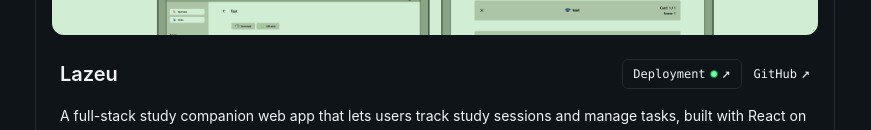
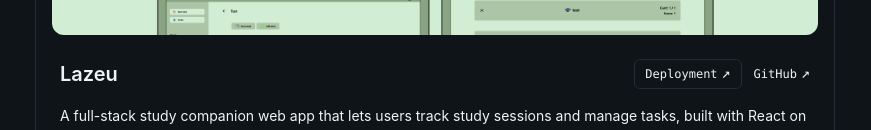
Before and after one commit to Ein-shen/My-porfolio, a React (Vite) app: page /view_projects in a window 1280 px wide. Shown: the part 670-800 px from the top of the page, without its empty margins (205-1076 px from the left). Built offline with nearby package versions, Linux system fonts and the light colour scheme; the HTML template or start-up script is replaced by a standard one.

Commit message:
remove the rgreen ball

```diff
--- a/src/away/View_projects.jsx
+++ b/src/away/View_projects.jsx
@@ -181,7 +181,7 @@ const ProjectCard = ({ project, idx }) => {
                 className="group/live inline-flex items-center gap-1 rounded-md border border-border px-2.5 py-1 font-mono text-xs transition-colors hover:bg-muted"
               >
                 Deployment
-                <span className="h-2 w-2 rounded-full border border-green-700 bg-green-300 transition-colors group-hover/live:border-green-500 group-hover/live:bg-green-500" />
+
                 <span
                   aria-hidden="true"
                   className="inline-block text-[15px] transition-transform group-hover/live:-translate-y-0.5 group-hover/live:translate-x-0.5"
```
